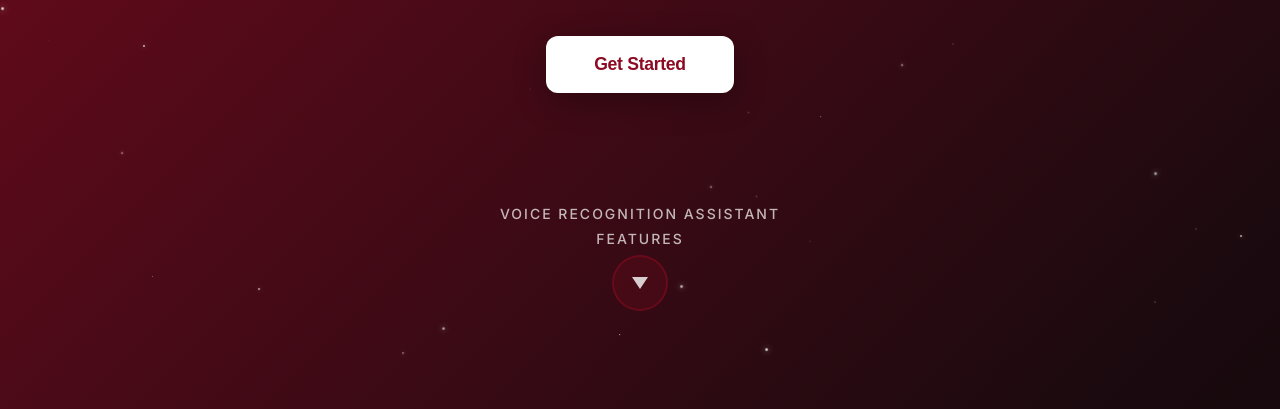
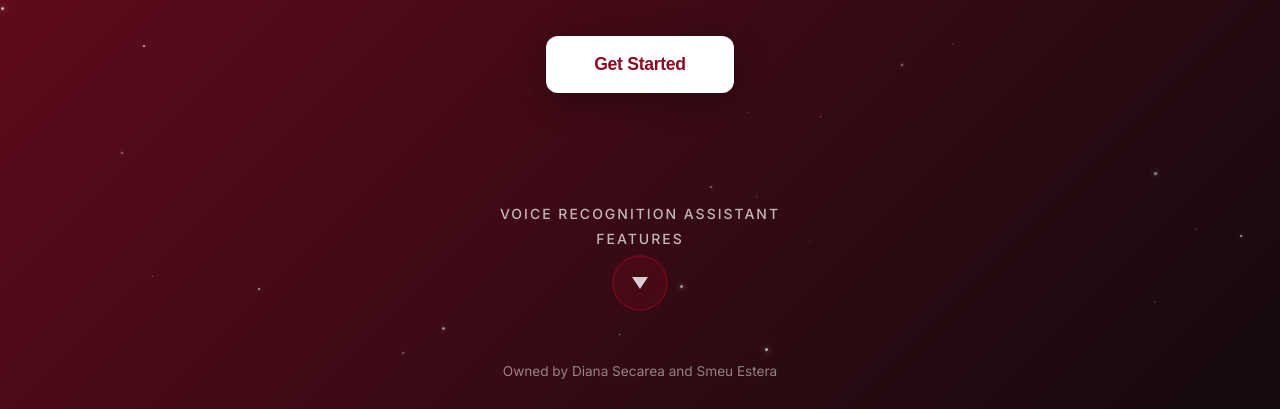
Before and after one commit to Diana-Secarea/virtual-asistant-engine, a plain HTML site: page index.html in a window 1280 px wide. Shown: the part 391-800 px from the top of the page. Drawn offline with Linux system fonts and the light colour scheme.

Commit message:
playlist + owned functionalities

```diff
--- a/index.html
+++ b/index.html
@@ -50,6 +50,7 @@
                     <div class="arrow-down"></div>
                 </div>
             </div>
+            <p class="owner-credit">Owned by Diana Secarea and Smeu Estera</p>
         </div>
     </div>
 
--- a/styles/main.css
+++ b/styles/main.css
@@ -221,6 +221,7 @@ body {
     max-width: 1200px;
     margin: 0 auto;
     width: 100%;
+    position: relative;
 }
 
 .main-title {
@@ -234,6 +235,17 @@ body {
     line-height: 1.1;
     margin-bottom: 8px;
     animation: fadeInUp 0.8s ease;
+}
+
+.owner-credit {
+    position: absolute;
+    bottom: 30px;
+    left: 50%;
+    transform: translateX(-50%);
+    color: var(--text-gray);
+    font-size: 0.85rem;
+    font-weight: 400;
+    opacity: 0.7;
 }
 
 .subtitle {
```
Also changed, not shown: 1 other file.
